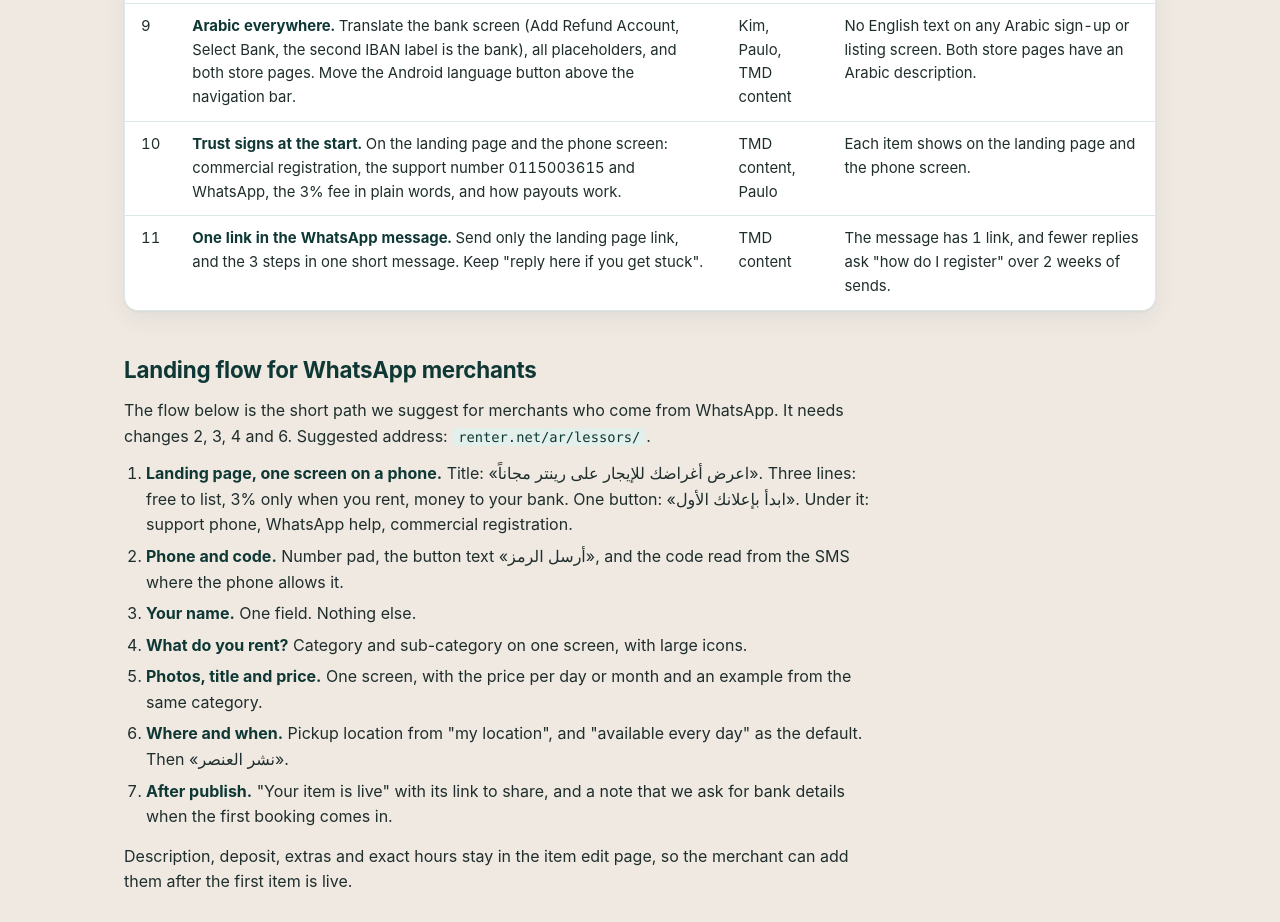
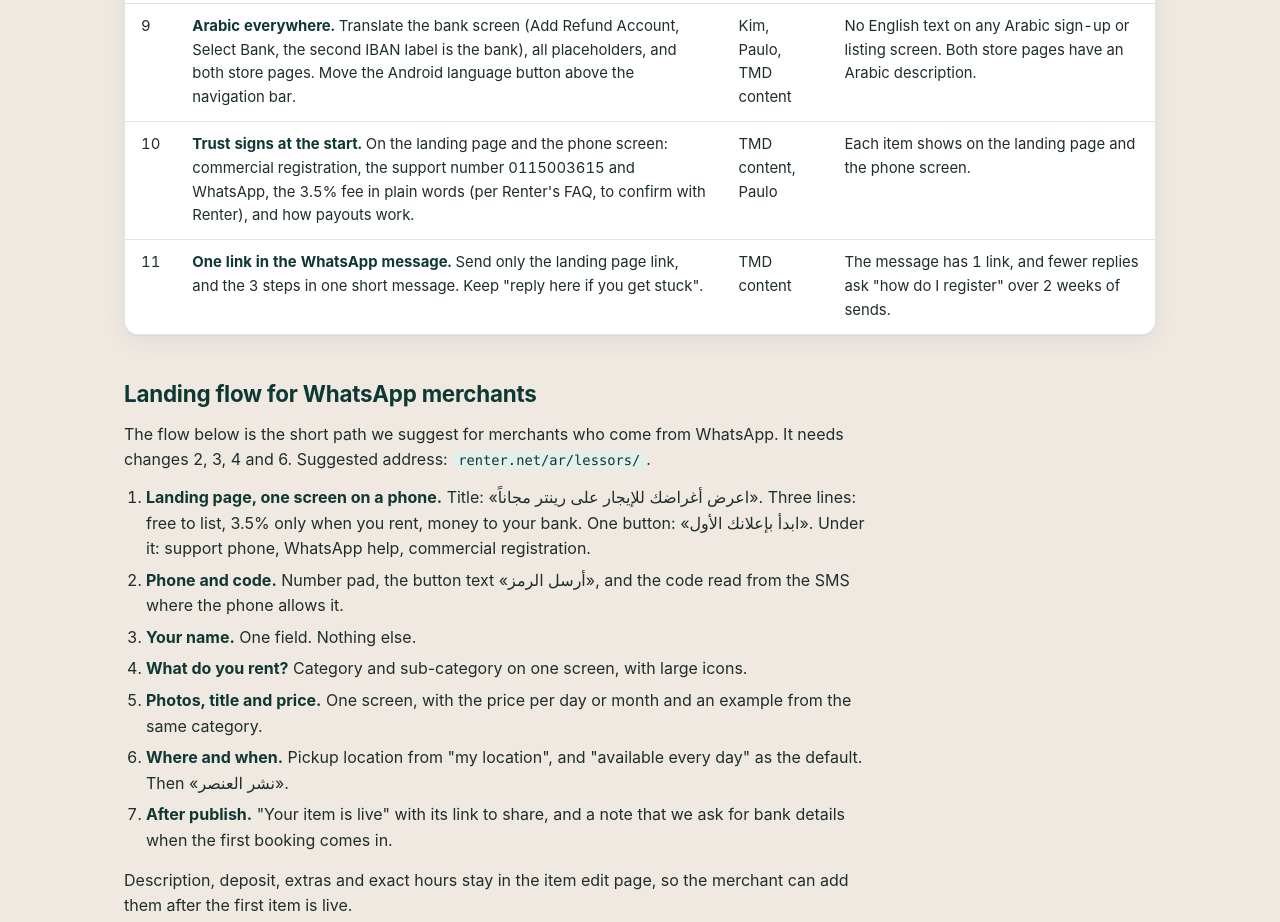
Before and after one commit to TMDweb/renter-seo, a plain HTML site: page signup-ux/index.html in a window 1280 px wide. Shown: the part 5080-6002 px from the top of the page. Drawn offline with Linux system fonts and the light colour scheme.

Commit message:
signup-ux: fee 3.5% to match Renter FAQ and lessor-onboarding
Co-Authored-By: Claude Opus 5.5 <noreply@anthropic.com>

```diff
--- a/signup-ux/index.html
+++ b/signup-ux/index.html
@@ -95,7 +95,7 @@
           <tr id="r7"><td>7</td><td><strong>A clear phone field.</strong> Number pad (<code>inputmode="numeric"</code>, <code>autocomplete="tel"</code>), mask <bdi>5X XXX XXXX</bdi>, accept 05 or 5, an Arabic message for an empty or short number, and one line under the button: free, terms link, help on WhatsApp. <strong>Nov 15:</strong> the Arabic messages and the 9-digit mask are live on the web; the number pad and the line under the button are still open.</td><td>Paulo, Kim</td><td>On a phone the number pad opens, "0501234567" and "501234567" both pass, and an empty tap shows a message.</td></tr>
           <tr id="r8"><td>8</td><td><strong>Put publish where the merchant looks.</strong> A lessor with 0 items opens on Items, with one large button <bdi>«انشر أول إعلان»</bdi>. The Rentals empty state gets the same button.</td><td>Kim, Paulo</td><td>A new lessor sees the publish button on the first screen of the dashboard.</td></tr>
           <tr id="r9"><td>9</td><td><strong>Arabic everywhere.</strong> Translate the bank screen (Add Refund Account, Select Bank, the second IBAN label is the bank), all placeholders, and both store pages. Move the Android language button above the navigation bar.</td><td>Kim, Paulo, TMD content</td><td>No English text on any Arabic sign-up or listing screen. Both store pages have an Arabic description.</td></tr>
-          <tr id="r10"><td>10</td><td><strong>Trust signs at the start.</strong> On the landing page and the phone screen: commercial registration, the support number 0115003615 and WhatsApp, the 3% fee in plain words, and how payouts work.</td><td>TMD content, Paulo</td><td>Each item shows on the landing page and the phone screen.</td></tr>
+          <tr id="r10"><td>10</td><td><strong>Trust signs at the start.</strong> On the landing page and the phone screen: commercial registration, the support number 0115003615 and WhatsApp, the 3.5% fee in plain words (per Renter's FAQ, to confirm with Renter), and how payouts work.</td><td>TMD content, Paulo</td><td>Each item shows on the landing page and the phone screen.</td></tr>
           <tr id="r11"><td>11</td><td><strong>One link in the WhatsApp message.</strong> Send only the landing page link, and the 3 steps in one short message. Keep "reply here if you get stuck".</td><td>TMD content</td><td>The message has 1 link, and fewer replies ask "how do I register" over 2 weeks of sends.</td></tr>
         </tbody>
       </table></div>
@@ -103,7 +103,7 @@
       <h2 id="landing">Landing flow for WhatsApp merchants</h2>
       <p>The flow below is the short path we suggest for merchants who come from WhatsApp. It needs changes 2, 3, 4 and 6. Suggested address: <code>renter.net/ar/lessors/</code>.</p>
       <ol>
-        <li><strong>Landing page, one screen on a phone.</strong> Title: <bdi>«اعرض أغراضك للإيجار على رينتر مجاناً»</bdi>. Three lines: free to list, 3% only when you rent, money to your bank. One button: <bdi>«ابدأ بإعلانك الأول»</bdi>. Under it: support phone, WhatsApp help, commercial registration.</li>
+        <li><strong>Landing page, one screen on a phone.</strong> Title: <bdi>«اعرض أغراضك للإيجار على رينتر مجاناً»</bdi>. Three lines: free to list, 3.5% only when you rent, money to your bank. One button: <bdi>«ابدأ بإعلانك الأول»</bdi>. Under it: support phone, WhatsApp help, commercial registration.</li>
         <li><strong>Phone and code.</strong> Number pad, the button text <bdi>«أرسل الرمز»</bdi>, and the code read from the SMS where the phone allows it.</li>
         <li><strong>Your name.</strong> One field. Nothing else.</li>
         <li><strong>What do you rent?</strong> Category and sub-category on one screen, with large icons.</li>
```
